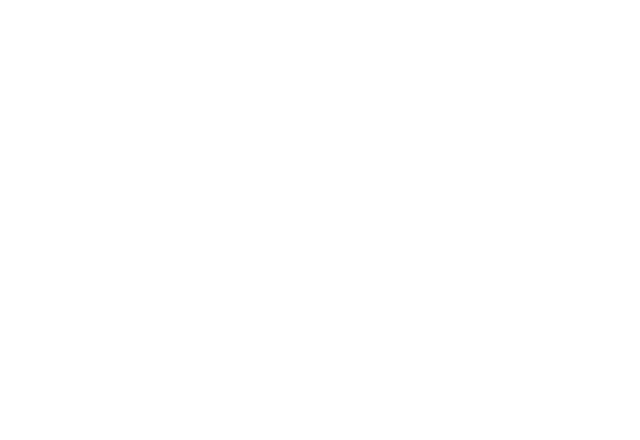
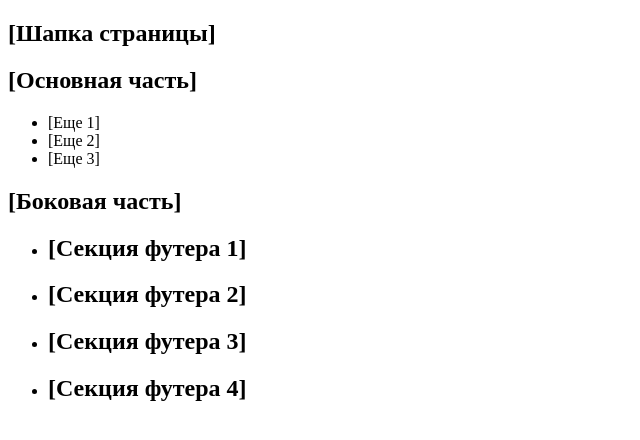
Before and after one commit to anna-7nova/5week-learning-flexbox, a plain HTML site: page index.html in a window 1280 px wide. Shown: the whole page, without its empty margins (0-640 px from the left). Drawn offline with Linux system fonts and the light colour scheme.

Commit message:
made the basis of the page

```diff
--- a/index.html
+++ b/index.html
@@ -1,10 +1,60 @@
 <!DOCTYPE html>
-<html lang="en">
+<html lang="ru">
   <head>
     <meta charset="UTF-8" />
     <meta http-equiv="X-UA-Compatible" content="IE=edge" />
     <meta name="viewport" content="width=device-width, initial-scale=1.0" />
-    <title>Document</title>
+    <title>Страница на flexbox</title>
+    <link rel="stylesheet" href="./assets/style/style.css" />
+    <link
+      rel="shortcut icon"
+      href="./assets/image/content/104173_flex_adobe_icon.png"
+      type="image/png"
+    />
   </head>
-  <body></body>
+  <body>
+    <header><h2>[Шапка страницы]</h2></header>
+    <main>
+      <section>
+        <h2>[Основная часть]</h2>
+        <ul>
+          <li>[Еще 1]</li>
+          <li>[Еще 2]</li>
+          <li>[Еще 3]</li>
+        </ul>
+      </section>
+      <aside>
+        <h2>[Боковая часть]</h2>
+        <p></p>
+      </aside>
+    </main>
+    <footer>
+      <ul>
+        <li>
+          <section>
+            <h2>[Секция футера 1]</h2>
+            <p></p>
+          </section>
+        </li>
+        <li>
+          <section>
+            <h2>[Секция футера 2]</h2>
+            <p></p>
+          </section>
+        </li>
+        <li>
+          <section>
+            <h2>[Секция футера 3]</h2>
+            <p></p>
+          </section>
+        </li>
+        <li>
+          <section>
+            <h2>[Секция футера 4]</h2>
+            <p></p>
+          </section>
+        </li>
+      </ul>
+    </footer>
+  </body>
 </html>
```
